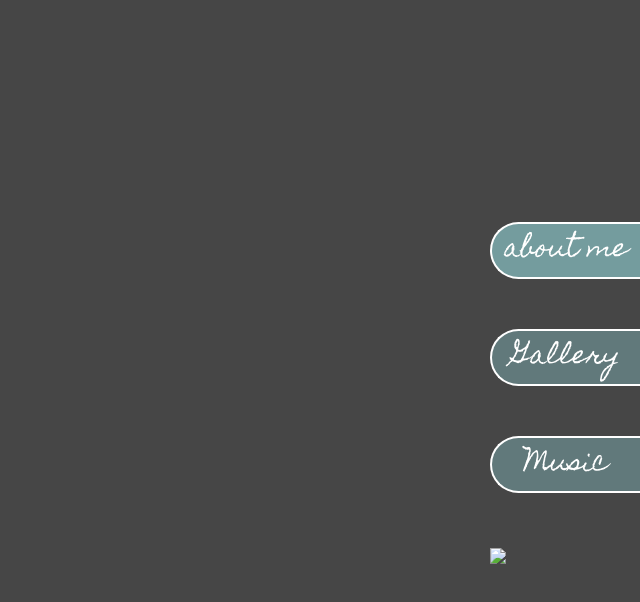
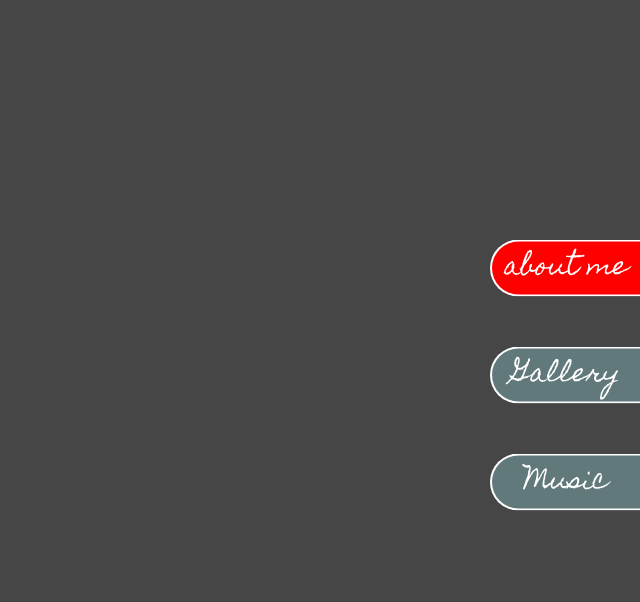
Before and after one commit to HeiTaaiLong/PuiSze_Profile, a plain HTML site: page aboutme.html in a window 1280 px wide. In both pictures the pointer is over the item "about me". Shown: the whole page, without its empty margins (640-1280 px from the left). Drawn offline with Linux system fonts and the light colour scheme.

```diff
--- a/aboutme.html
+++ b/aboutme.html
@@ -16,9 +16,6 @@
             <li>Gallery</li>
             <li>Music</li>
           </ul>
-          <div class="aboutme-picture">
-            <img src="#">
-          </div>
         </div>
       </div>
 </html>
--- a/stylesheet_aboutme.css
+++ b/stylesheet_aboutme.css
@@ -57,3 +57,7 @@ li {
 .main-nav .here {
   background-color: red;
 }
+
+.main-nav .here:hover {
+  background-color: red;
+}
```
